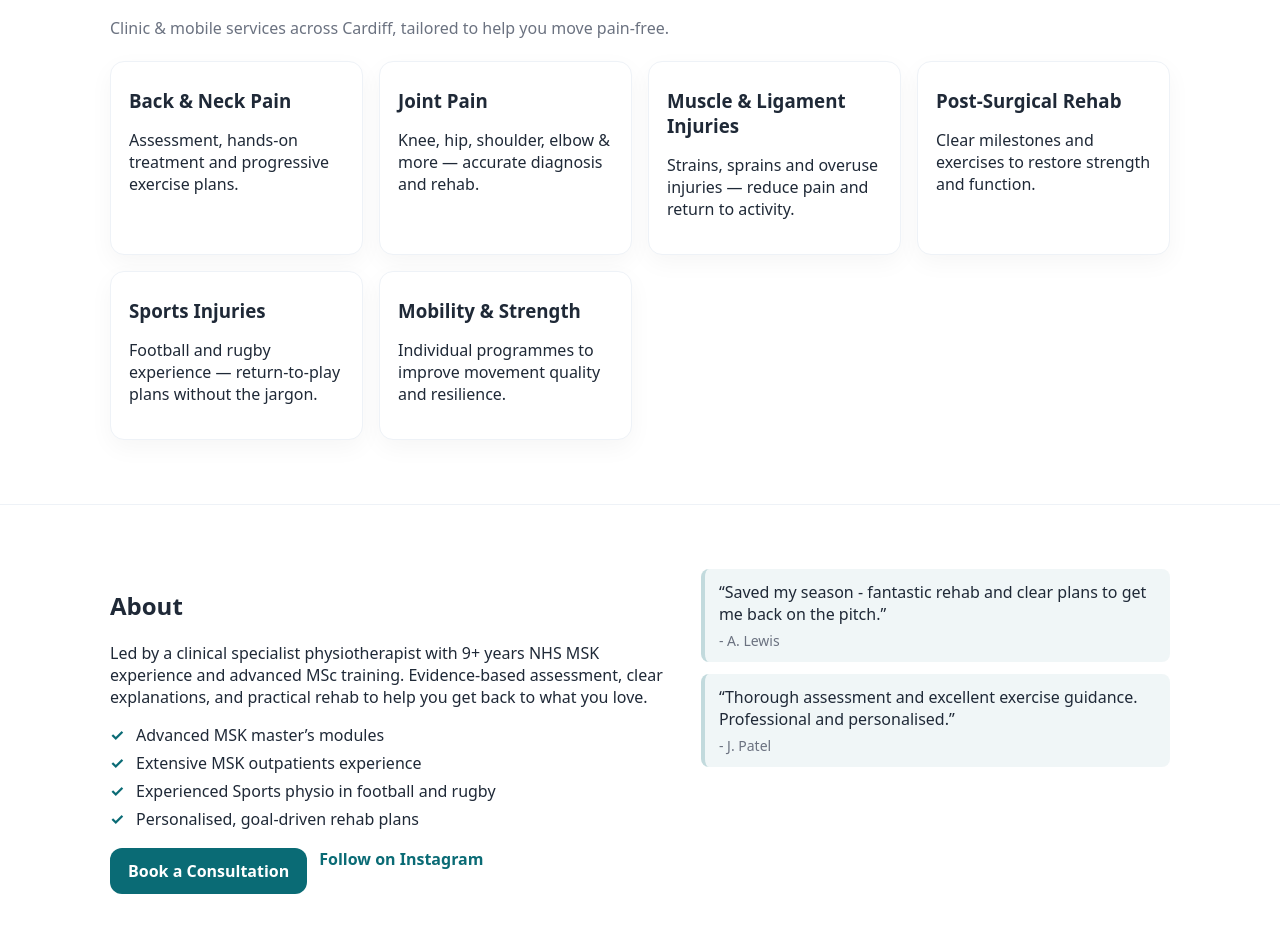
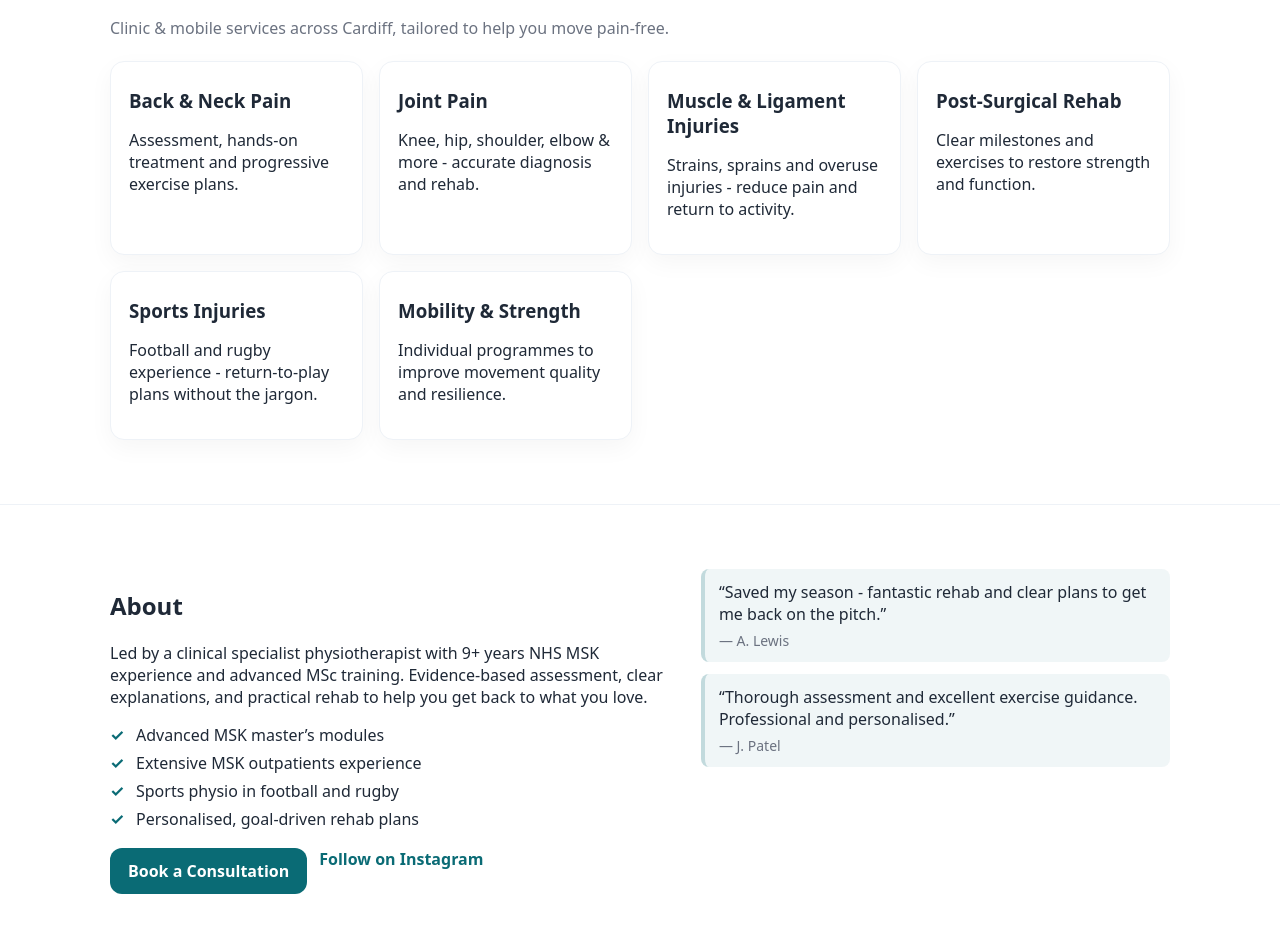
Before and after one commit to da276443/precision-physio-website, a plain HTML site: page index.html in a window 1280 px wide. Shown: the part 745-1678 px from the top of the page. Drawn offline with Linux system fonts and the light colour scheme.

Commit message:
Update index.html

```diff
--- a/index.html
+++ b/index.html
@@ -65,10 +65,10 @@
         <p class="subtle">Clinic & mobile services across Cardiff, tailored to help you move pain-free.</p>
         <div class="cards">
           <div class="card"><h3>Back & Neck Pain</h3><p>Assessment, hands-on treatment and progressive exercise plans.</p></div>
-          <div class="card"><h3>Joint Pain</h3><p>Knee, hip, shoulder, elbow & more — accurate diagnosis and rehab.</p></div>
-          <div class="card"><h3>Muscle & Ligament Injuries</h3><p>Strains, sprains and overuse injuries — reduce pain and return to activity.</p></div>
+          <div class="card"><h3>Joint Pain</h3><p>Knee, hip, shoulder, elbow & more - accurate diagnosis and rehab.</p></div>
+          <div class="card"><h3>Muscle & Ligament Injuries</h3><p>Strains, sprains and overuse injuries - reduce pain and return to activity.</p></div>
           <div class="card"><h3>Post-Surgical Rehab</h3><p>Clear milestones and exercises to restore strength and function.</p></div>
-          <div class="card"><h3>Sports Injuries</h3><p>Football and rugby experience — return-to-play plans without the jargon.</p></div>
+          <div class="card"><h3>Sports Injuries</h3><p>Football and rugby experience - return-to-play plans without the jargon.</p></div>
           <div class="card"><h3>Mobility & Strength</h3><p>Individual programmes to improve movement quality and resilience.</p></div>
         </div>
       </div>
@@ -83,7 +83,7 @@
           <ul class="ticks">
             <li>Advanced MSK master’s modules</li>
             <li>Extensive MSK outpatients experience</li>
-            <li>Experienced Sports physio in football and rugby</li>
+            <li>Sports physio in football and rugby</li>
             <li>Personalised, goal-driven rehab plans</li>
           </ul>
           <div class="cta-row">
@@ -92,8 +92,8 @@
           </div>
         </div>
         <div class="quotes">
-          <blockquote>“Saved my season - fantastic rehab and clear plans to get me back on the pitch.”<span>- A. Lewis</span></blockquote>
-          <blockquote>“Thorough assessment and excellent exercise guidance. Professional and personalised.”<span>- J. Patel</span></blockquote>
+          <blockquote>“Saved my season - fantastic rehab and clear plans to get me back on the pitch.”<span>— A. Lewis</span></blockquote>
+          <blockquote>“Thorough assessment and excellent exercise guidance. Professional and personalised.”<span>— J. Patel</span></blockquote>
         </div>
       </div>
     </section>
@@ -118,7 +118,7 @@
                 netlify
                 data-netlify="true"
                 netlify-honeypot="bot-field"
-                action="/thank-you.html"
+                action="/thank-you"
                 accept-charset="UTF-8">
             <input type="hidden" name="form-name" value="contact" />
             <p class="hidden"><label>Don’t fill this out: <input name="bot-field" /></label></p>
@@ -163,7 +163,7 @@
         netlify
         data-netlify="true"
         netlify-honeypot="bot-field"
-        action="/thank-you.html"
+        action="/thank-you"
         hidden>
     <input type="hidden" name="form-name" value="contact" />
     <input type="text" name="name" />
```
